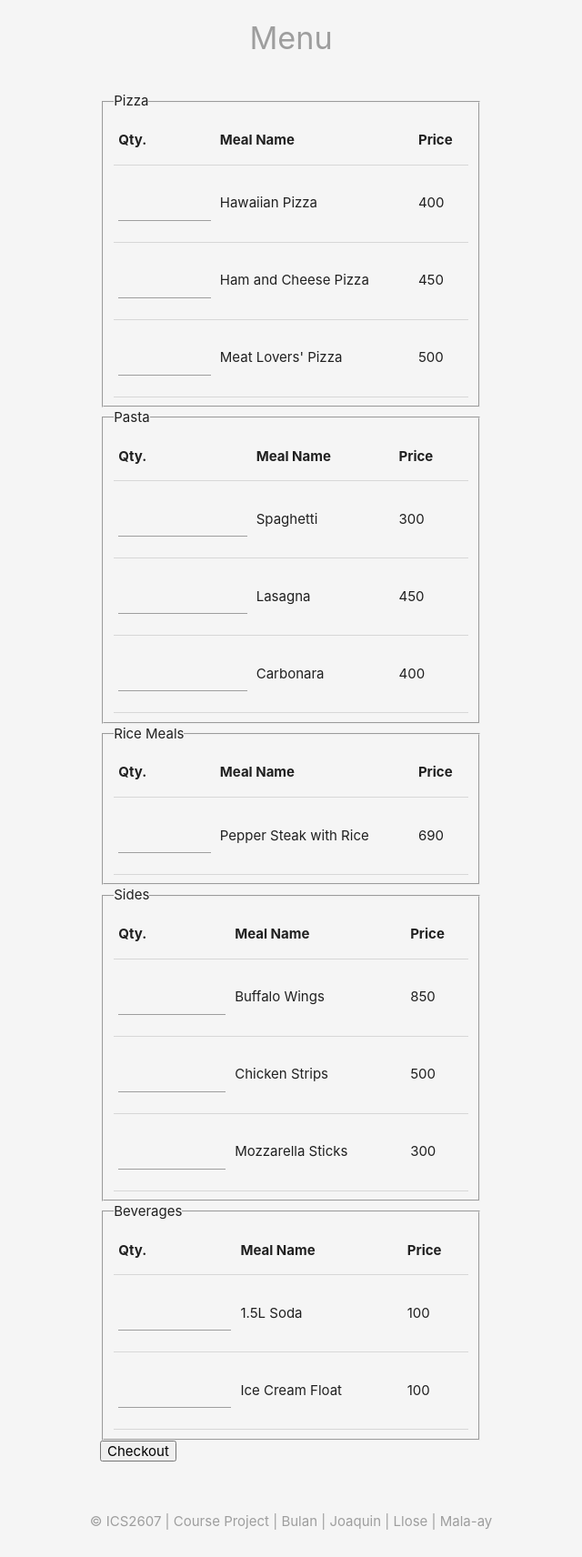
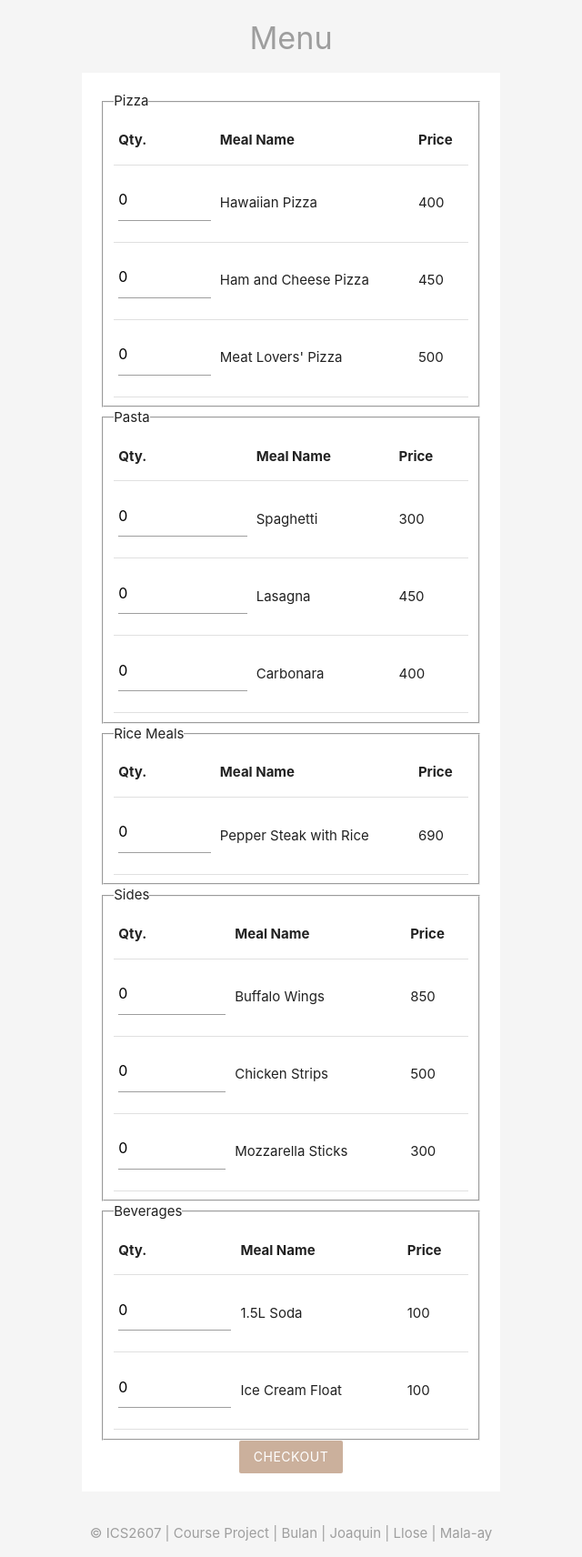
Before and after one commit to charlesJoaquin/food-delivery-system, a PHP site: page /food-delivery-system/customer/order.php in a window 1280 px wide. Shown: the part 64-1776 px from the top of the page at 91% size, without its empty margins (320-960 px from the left). Before the commit the page ends 1746 px from the top, so only its background shows below. Run offline with PHP 8.4, Linux system fonts and the light colour scheme; data comes from the database, SQL or seed files in the repository.

Commit message:
Reformat customer name title
Add if else statement in customer's orders to practice proper grammar.

Minor Update.

 * Add default value for number inputs.

 * Update customer order button and form to match with employee.

```diff
--- a/customer/order.php
+++ b/customer/order.php
@@ -9,12 +9,12 @@
         ?>
 
         <h4 class="center grey-text">Menu</h4>
-        <form method="post" id="menu" action="checkout.php">
+        <form class="white" method="post" id="menu" action="checkout.php">
             <fieldset>
                 <legend>Pizza</legend>
                 <table>
                     <tr>
-                    <th>Qty.</th>
+                        <th>Qty.</th>
                         <th>Meal Name</th>
                         <th>Price</th>
                     </tr>
@@ -25,7 +25,7 @@
 
                         while ($row = $result->fetch_assoc())   {
                             echo("<tr id=\"".$row['MENU_ID']."\">");
-                                echo("<td>"."<input type=\"number\" min=\"0\" max=\"25\" name=\"item-".$row['MENU_ID']."\"></td>");
+                                echo("<td>"."<input type=\"number\" value=\"0\" min=\"0\" max=\"25\" name=\"item-".$row['MENU_ID']."\"></td>");
                                 echo("<td>".$row['MENU_NAME']."</td>");
                                 echo("<td>".$row['MENU_PRICE']."</td>");
                             echo("</tr>");
@@ -49,7 +49,7 @@
 
                         while ($row = $result->fetch_assoc())   {
                             echo("<tr id=\"".$row['MENU_ID']."\">");
-                                echo("<td>"."<input type=\"number\" min=\"0\" max=\"25\" name=\"item-".$row['MENU_ID']."\"></td>");
+                                echo("<td>"."<input type=\"number\" value=\"0\" min=\"0\" max=\"25\" name=\"item-".$row['MENU_ID']."\"></td>");
                                 echo("<td>".$row['MENU_NAME']."</td>");
                                 echo("<td>".$row['MENU_PRICE']."</td>");
                             echo("</tr>");
@@ -62,7 +62,7 @@
                 <legend>Rice Meals</legend>
                 <table>
                     <tr>
-                    <th>Qty.</th>
+                        <th>Qty.</th>
                         <th>Meal Name</th>
                         <th>Price</th>
                     </tr>
@@ -73,7 +73,7 @@
 
                         while ($row = $result->fetch_assoc())   {
                             echo("<tr id=\"".$row['MENU_ID']."\">");
-                                echo("<td>"."<input type=\"number\" min=\"0\" max=\"25\" name=\"item-".$row['MENU_ID']."\"></td>");
+                                echo("<td>"."<input type=\"number\" value=\"0\" min=\"0\" max=\"25\" name=\"item-".$row['MENU_ID']."\"></td>");
                                 echo("<td>".$row['MENU_NAME']."</td>");
                                 echo("<td>".$row['MENU_PRICE']."</td>");
                             echo("</tr>");
@@ -97,7 +97,7 @@
 
                         while ($row = $result->fetch_assoc())   {
                             echo("<tr id=\"".$row['MENU_ID']."\">");
-                                echo("<td>"."<input type=\"number\" min=\"0\" max=\"25\" name=\"item-".$row['MENU_ID']."\"></td>");
+                                echo("<td>"."<input type=\"number\" value=\"0\" min=\"0\" max=\"25\" name=\"item-".$row['MENU_ID']."\"></td>");
                                 echo("<td>".$row['MENU_NAME']."</td>");
                                 echo("<td>".$row['MENU_PRICE']."</td>");
                             echo("</tr>");
@@ -121,7 +121,7 @@
 
                         while ($row = $result->fetch_assoc())   {
                             echo("<tr id=\"".$row['MENU_ID']."\">");
-                                echo("<td>"."<input type=\"number\" min=\"0\" max=\"25\" name=\"item-".$row['MENU_ID']."\"></td>");
+                                echo("<td>"."<input type=\"number\" value=\"0\" min=\"0\" max=\"25\" name=\"item-".$row['MENU_ID']."\"></td>");
                                 echo("<td>".$row['MENU_NAME']."</td>");
                                 echo("<td>".$row['MENU_PRICE']."</td>");
                             echo("</tr>");
@@ -129,7 +129,10 @@
                     ?>
                 </table>
             </fieldset>
-            <input type="submit" value="Checkout" name="order">
+
+            <div class="center">
+                <input type="submit" value="Checkout" name="order" class="btn brand z-depth-0">
+            </div>
         </form>
     <?php include 'Temps/footer.php'; ?>
 </html>
--- a/employee/add.php
+++ b/employee/add.php
@@ -111,7 +111,7 @@
 
                         while ($row = $result->fetch_assoc())   {
                             echo("<tr id=\"".$row['MENU_ID']."\">");
-                                echo("<td>"."<input type=\"number\" min=\"0\" max=\"25\" name=\"item-".$row['MENU_ID']."\"></td>");
+                                echo("<td>"."<input type=\"number\" value=\"0\" min=\"0\" max=\"25\" name=\"item-".$row['MENU_ID']."\"></td>");
                                 echo("<td>".$row['MENU_NAME']."</td>");
                                 echo("<td>".$row['MENU_PRICE']."</td>");
                             echo("</tr>");
```
Also changed, not shown: customer/index.php (+14 -1 lines).
